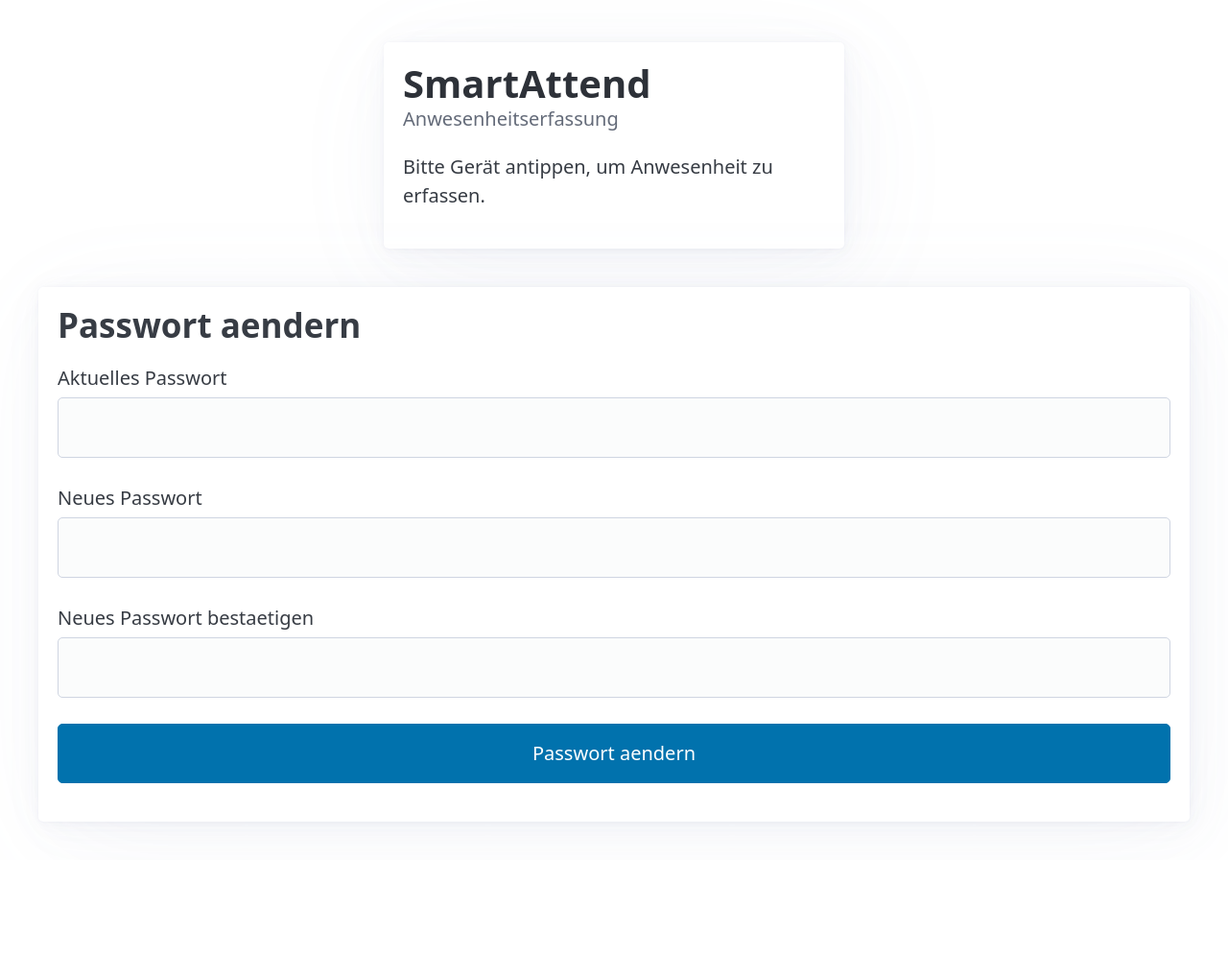
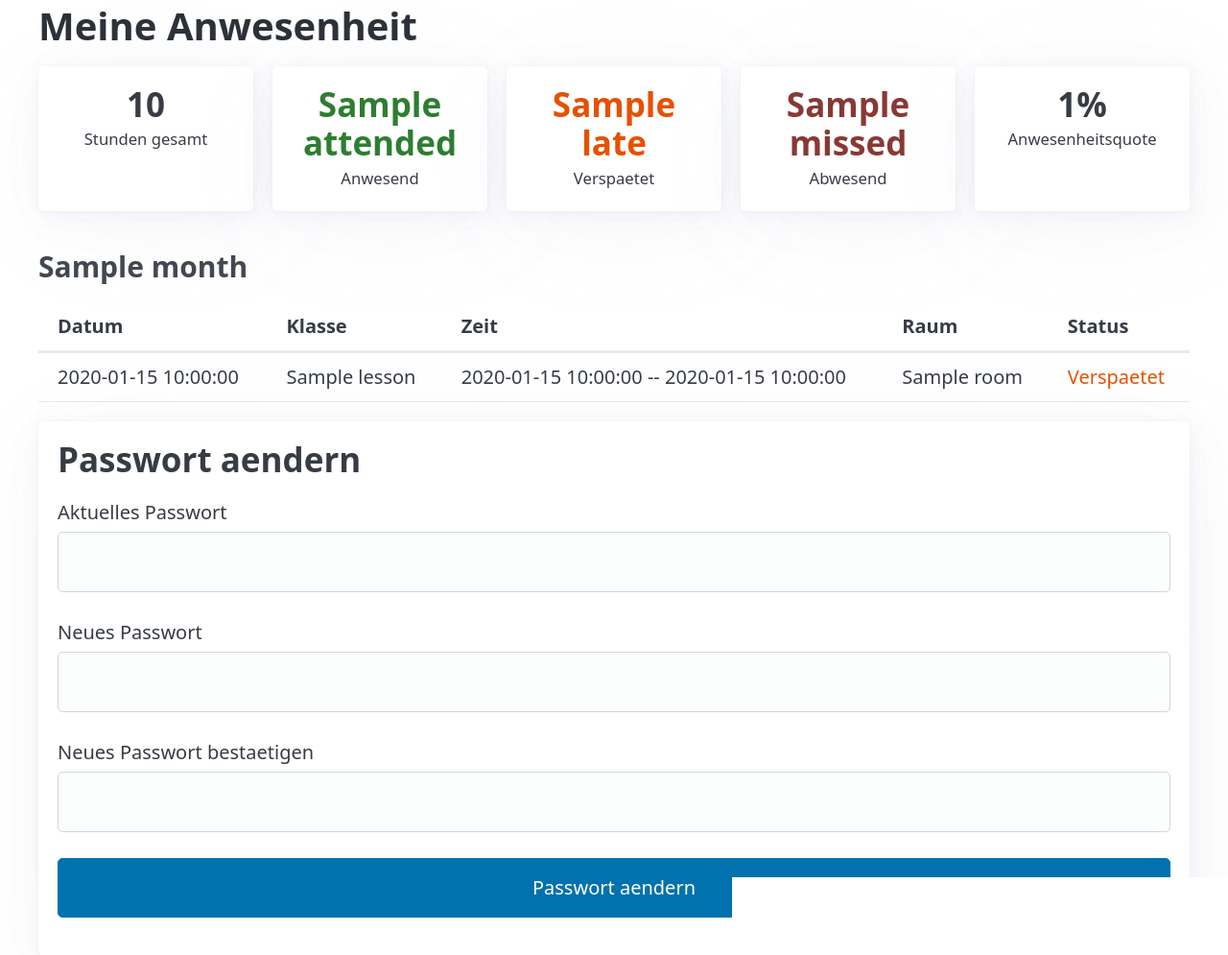
Before and after one commit to DENEDI22/SmartAttend, a FastAPI app: template app/templates/student.html in a window 1280 px wide. Shown: the part 103-1098 px from the top of the page at 96% size. Before the commit the page ends 964 px from the top, so only its background shows below. Run offline with FastAPI, Linux system fonts and the light colour scheme; the template is opened without the code that fills it: most values are stand-ins (such as "Sample title", 1, 10 or a date in 2020); parts of the project's set-up code (start-up, migrations or seed data) failed here and were passed over.

Commit message:
feat(13-01): build student dashboard template with stat cards and grouped lesson table
- 5 summary stat cards in responsive CSS grid
- Lesson history grouped by month with German month names
- Three-state status colors matching teacher view
- Empty state message when no lessons found
- Password change form preserved

```diff
--- a/app/templates/student.html
+++ b/app/templates/student.html
@@ -1,12 +1,71 @@
 {% extends "student_base.html" %}
-{% block title %}SmartAttend{% endblock %}
+{% block title %}Meine Anwesenheit -- SmartAttend{% endblock %}
 {% block student_content %}
-<article style="max-width: 480px; margin: 2rem auto;">
-  <hgroup>
-    <h1>SmartAttend</h1>
-    <p>Anwesenheitserfassung</p>
-  </hgroup>
-  <p>Bitte Gerät antippen, um Anwesenheit zu erfassen.</p>
+<h1>Meine Anwesenheit</h1>
+
+<div style="display: grid; grid-template-columns: repeat(auto-fit, minmax(140px, 1fr)); gap: 1rem; margin-bottom: 2rem;">
+  <article style="text-align: center; margin: 0;">
+    <h2 style="margin-bottom: 0;">{{ stats.total }}</h2>
+    <small>Stunden gesamt</small>
+  </article>
+  <article style="text-align: center; margin: 0;">
+    <h2 style="margin-bottom: 0; color: #2e7d32;">{{ stats.attended }}</h2>
+    <small>Anwesend</small>
+  </article>
+  <article style="text-align: center; margin: 0;">
+    <h2 style="margin-bottom: 0; color: #e65100;">{{ stats.late }}</h2>
+    <small>Verspaetet</small>
+  </article>
+  <article style="text-align: center; margin: 0;">
+    <h2 style="margin-bottom: 0; color: var(--pico-del-color);">{{ stats.missed }}</h2>
+    <small>Abwesend</small>
+  </article>
+  <article style="text-align: center; margin: 0;">
+    <h2 style="margin-bottom: 0;">{{ stats.percentage }}%</h2>
+    <small>Anwesenheitsquote</small>
+  </article>
+</div>
+
+{% if stats.total == 0 %}
+<article>
+  <h2>Keine Stunden gefunden</h2>
+  <p>Es sind noch keine Unterrichtsstunden fuer Sie erfasst.</p>
 </article>
+{% else %}
+{% for group in groups %}
+<h3>{{ group.month }}</h3>
+<figure>
+  <table>
+    <thead>
+      <tr>
+        <th>Datum</th>
+        <th>Klasse</th>
+        <th>Zeit</th>
+        <th>Raum</th>
+        <th>Status</th>
+      </tr>
+    </thead>
+    <tbody>
+      {% for lesson in group.lessons %}
+      <tr>
+        <td>{{ lesson.date }}</td>
+        <td>{{ lesson.class_name }}</td>
+        <td>{{ lesson.start_time }} -- {{ lesson.end_time }}</td>
+        <td>{{ lesson.room }}</td>
+        {% if lesson.status == "Anwesend" %}
+        <td style="color: #2e7d32">{{ lesson.status }}</td>
+        {% elif lesson.status == "Verspaetet" %}
+        <td style="color: #e65100">{{ lesson.status }}</td>
+        {% else %}
+        <td style="color: var(--pico-del-color)">{{ lesson.status }}</td>
+        {% endif %}
+      </tr>
+      {% endfor %}
+    </tbody>
+  </table>
+</figure>
+{% endfor %}
+{% endif %}
+
 {% include "_password_change.html" %}
 {% endblock %}
```
